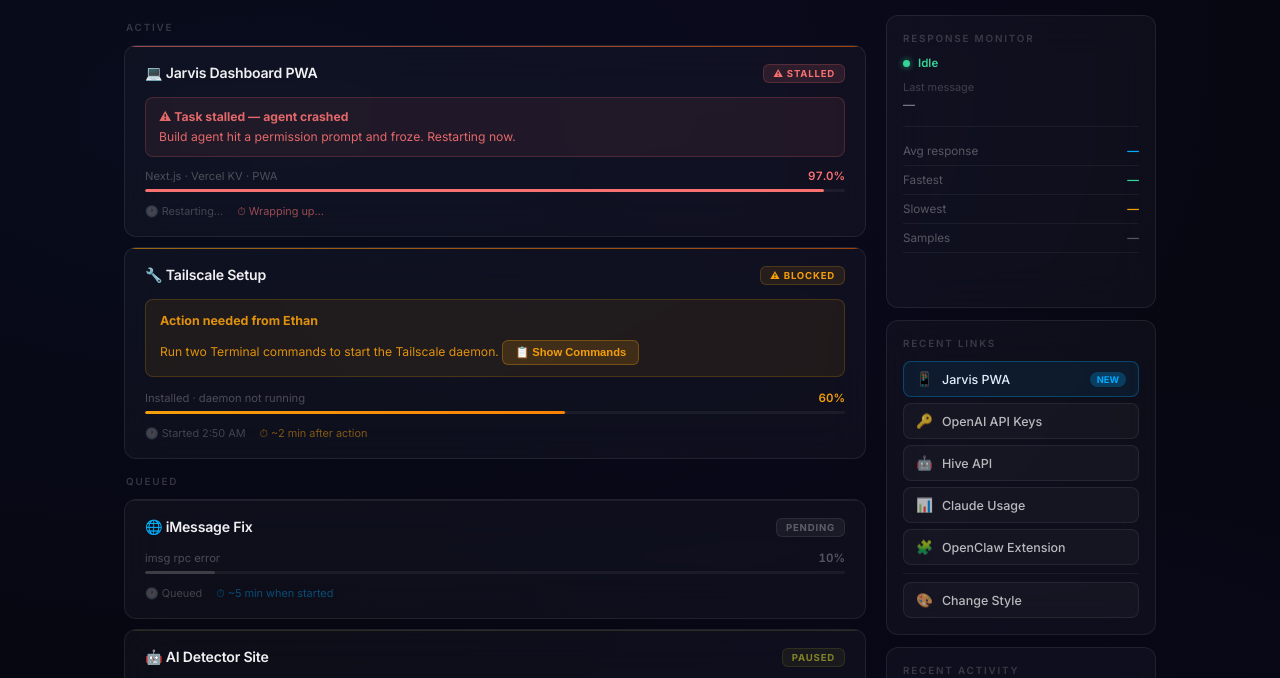
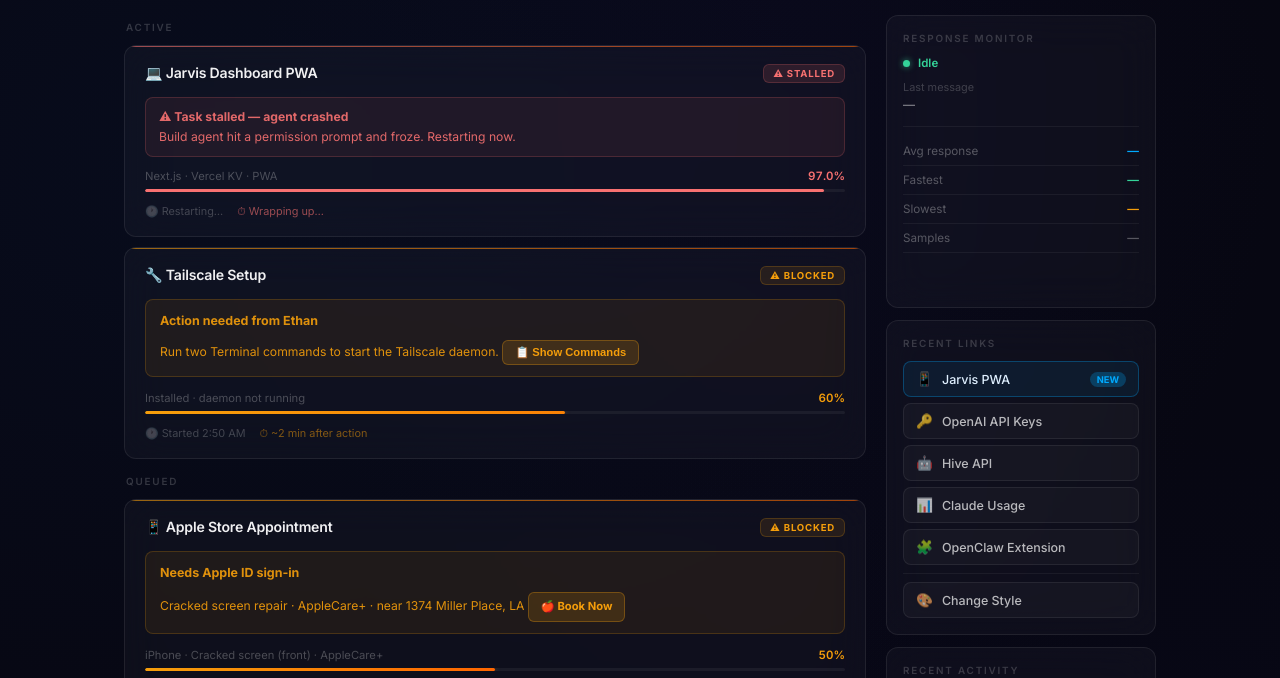
Before and after one commit to EthanFurstoss/jarvis-status, a plain HTML site: page index.html in a window 1280 px wide. Shown: the part 105-783 px from the top of the page. Drawn offline with Linux system fonts and the light colour scheme; no server answers.

Commit message:
Add Apple appointment task

```diff
--- a/index.html
+++ b/index.html
@@ -250,6 +250,35 @@
     </div>
 
     <div class="section-label" style="margin-top:6px">Queued</div>
+
+    <!-- APPLE APPOINTMENT -->
+    <div class="task glass">
+      <div class="task-glow" style="background:linear-gradient(90deg,#f59e0b,#ff6600)"></div>
+      <div class="task-top">
+        <div class="task-name">📱 Apple Store Appointment</div>
+        <div class="badge" style="background:rgba(245,158,11,0.1);color:#f59e0b;border:1px solid rgba(245,158,11,0.2)">⚠ Blocked</div>
+      </div>
+      <div class="block-banner">
+        <div class="block-text">
+          <strong>Needs Apple ID sign-in</strong>
+          Cracked screen repair · AppleCare+ · near 1374 Miller Place, LA
+          <a class="block-btn" href="https://getsupport.apple.com/solutions?SG=SG003&category_id=SC0022&symptom_id=20072" target="_blank" style="text-decoration:none">🍎 Book Now</a>
+        </div>
+      </div>
+      <div class="progress-area">
+        <div class="progress-top">
+          <span class="progress-label">iPhone · Cracked screen (front) · AppleCare+</span>
+          <span class="progress-pct" style="color:#f59e0b">50%</span>
+        </div>
+        <div class="progress-track">
+          <div class="progress-fill" style="width:50%;background:linear-gradient(90deg,#f59e0b,#ff6600);box-shadow:0 0 6px #f59e0b66"></div>
+        </div>
+      </div>
+      <div class="task-meta">
+        <div class="meta-item">🕐 4:35 AM</div>
+        <div class="meta-item" style="color:rgba(245,158,11,0.5)">⏱ Awaiting Apple ID</div>
+      </div>
+    </div>
 
     <!-- IMESSAGE -->
     <div class="task glass">
```
